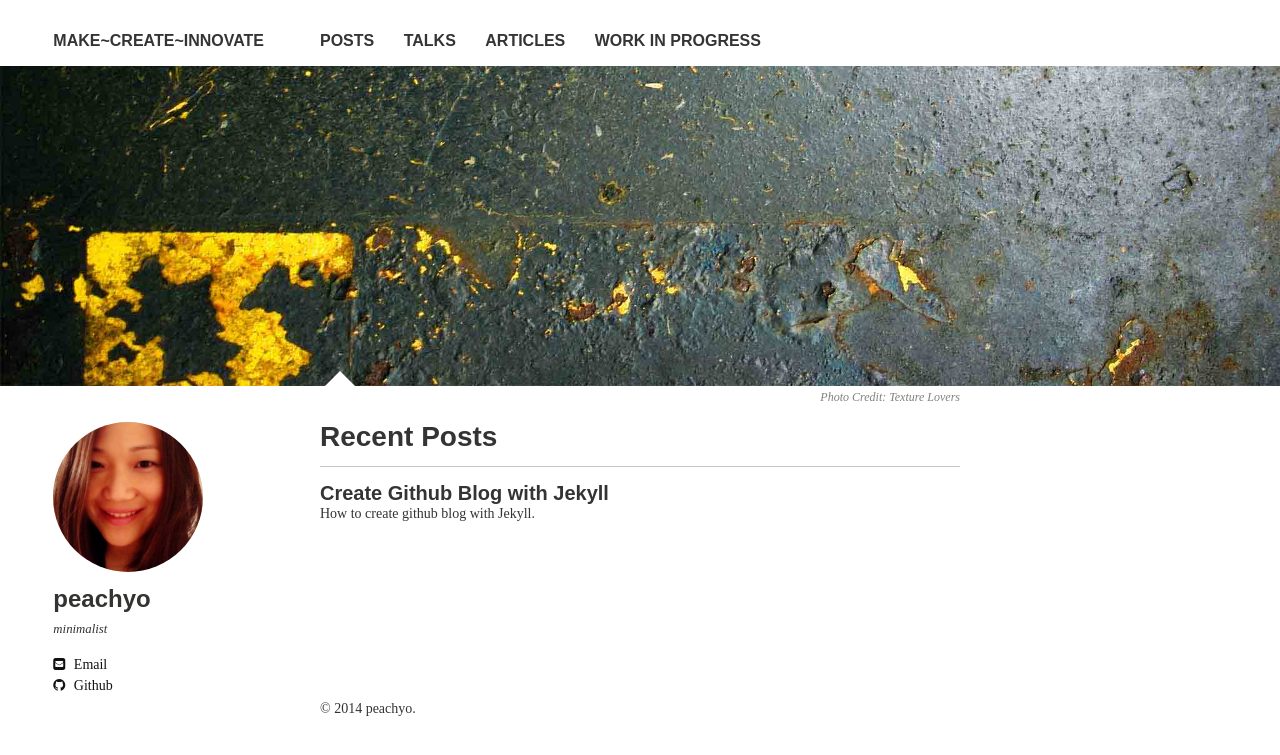
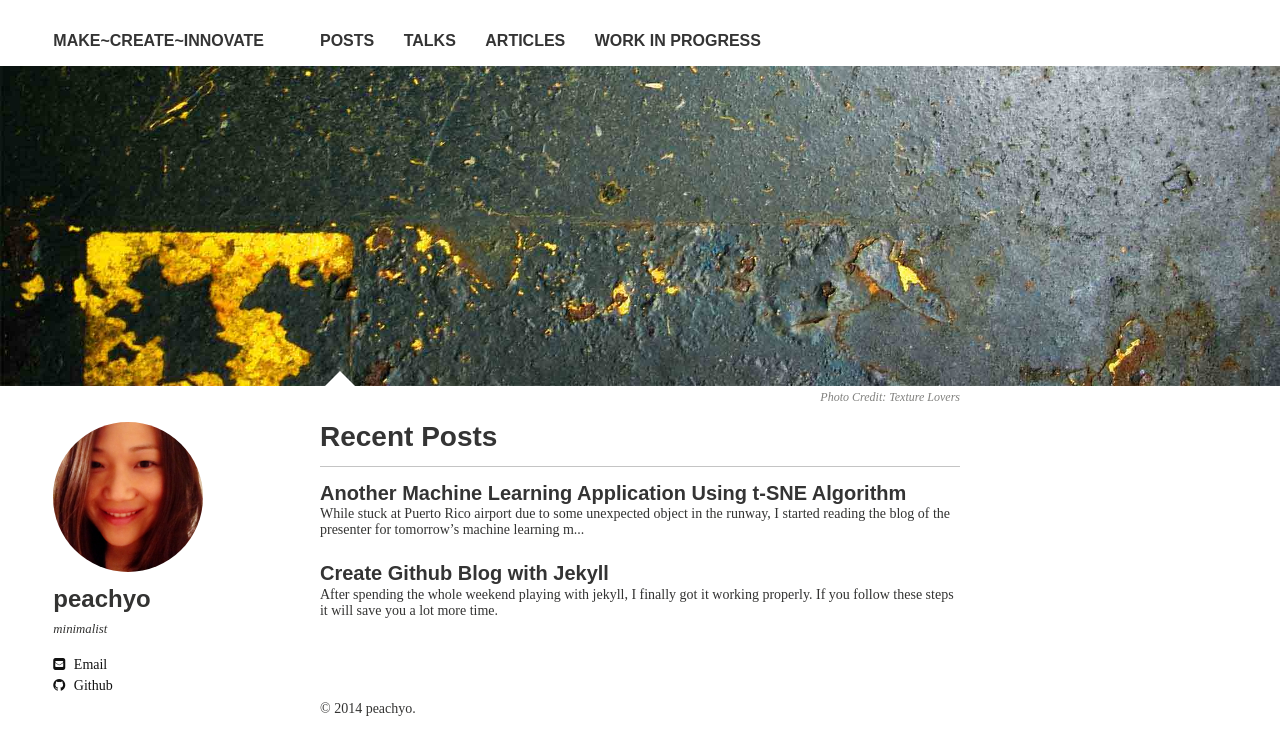
Before and after one commit to peachyo/peachyo.github.io, a Jekyll site: the page built from index.md, in a window 1280 px wide. Shown: the top 755 px of the page. Built offline with Jekyll 4.4.1, drawn with Linux system fonts in a browser that asks for light colours; nearby versions of some CDN libraries; some web fonts are replaced.

Commit message:
new post

```diff
--- a/_posts/2014-08-16-creating-github-blog-with-jekyll.md
+++ b/_posts/2014-08-17-creating-github-blog-with-jekyll.md
@@ -2,8 +2,7 @@
 layout: post
 title: "Create Github Blog with Jekyll"
 modified:
-excerpt: "How to create github blog with Jekyll."
-tags: []
+tags: [jekyll,blog]
 ---
 
 After spending the whole weekend playing with jekyll, I finally got it working properly. If you follow these steps it will save you a lot more time.
--- /dev/null
+++ b/_posts/2014-08-20-t-sne.md
@@ -0,0 +1,8 @@
+---
+layout: post
+title: "Another Machine Learning Application Using t-SNE Algorithm"
+modified:
+tags: [machine learning, neural networks, t-sne]
+---
+
+While stuck at Puerto Rico airport due to some unexpected object in the runway, I started reading the blog of the presenter for tomorrow's machine learning meetup. Here is the [link](http://benanne.github.io/2014/08/05/spotify-cnns.html). The work is on recommending music with deep learning. t-SNE is used for data visualization. I have always wanted to do something with this algorithm. Last time at the ML meetup, Jeroen Janseens talked about using t-SNE for one-class classification. It was quite interesting. t-SNE is a computation intensive algorithm, It will be nice if I can get my hands on a GPU machine. :)
```
